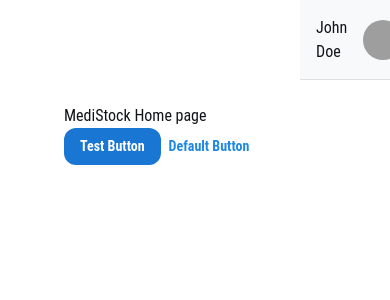
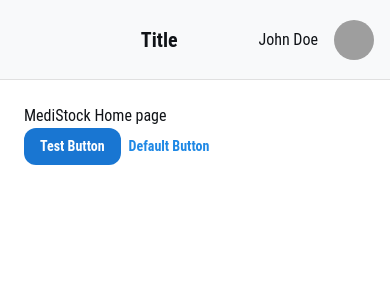
Before and after one commit to Bayrjavkhlan/medistock-front, a Next.js app: page / in a window 390 px wide. Shown: the top 300 px of the page. Built offline with nearby package versions, Linux system fonts and the light colour scheme; grey boxes are pictures that could not be loaded; some icons are missing.

Commit message:
fix: mobile sidebar

```diff
--- a/src/components/layout/AppLayout.tsx
+++ b/src/components/layout/AppLayout.tsx
@@ -14,6 +14,7 @@ export default function AppLayout({ children, role }: Props) {
   const theme = useTheme();
   const isMobile = useMediaQuery(theme.breakpoints.down("sm"));
   const [collapsed, setCollapsed] = useState(false);
+  const [mobileOpen, setMobileOpen] = useState(false);
 
   const sidebarWidth = 300;
   const collapsedWidth = 100;
@@ -21,7 +22,13 @@ export default function AppLayout({ children, role }: Props) {
 
   return (
     <Box sx={{ display: "flex" }}>
-      <SideBar role={role} collapsed={collapsed} setCollapsed={setCollapsed} />
+      <SideBar
+        role={role}
+        collapsed={collapsed}
+        setCollapsed={setCollapsed}
+        mobileOpen={mobileOpen}
+        setMobileOpen={setMobileOpen}
+      />
 
       <Box
         sx={{
@@ -37,10 +44,12 @@ export default function AppLayout({ children, role }: Props) {
           minHeight: "100vh",
         }}
       >
-        {/* Fixed Header */}
-        <Header collapsed={collapsed} />
-
-        {/* Page Content */}
+        <Header
+          collapsed={collapsed}
+          setCollapsed={setCollapsed}
+          isMobileOpen={mobileOpen}
+          setMobileOpen={setMobileOpen}
+        />
         <Box sx={{ p: 3 }}>{children}</Box>
       </Box>
     </Box>
--- a/src/components/layout/Header.tsx
+++ b/src/components/layout/Header.tsx
@@ -3,19 +3,26 @@ import {
   AppBar,
   Toolbar,
   Typography,
+  IconButton,
   Box,
   Avatar,
   useTheme,
 } from "@mui/material";
+import MenuIcon from "@mui/icons-material/Menu";
 
 type HeaderProps = {
   collapsed: boolean;
+  isMobileOpen: boolean;
+  setCollapsed?: (val: boolean) => void;
+  setMobileOpen?: (val: boolean) => void;
 };
 
-export default function Header({ collapsed }: HeaderProps) {
+export default function Header({
+  collapsed,
+  isMobileOpen,
+  setMobileOpen,
+}: HeaderProps) {
   const theme = useTheme();
-
-  // Sidebar widths should match your sidebar config
   const sidebarWidth = collapsed ? 100 : 300;
 
   return (
@@ -24,8 +31,8 @@ export default function Header({ collapsed }: HeaderProps) {
       color="inherit"
       elevation={0}
       sx={{
-        left: `${sidebarWidth}px`,
-        width: `calc(100% - ${sidebarWidth}px)`,
+        left: { xs: 0, sm: `${sidebarWidth}px` },
+        width: { xs: "100%", sm: `calc(100% - ${sidebarWidth}px)` },
         backgroundColor: theme.palette.background.paper,
         borderBottom: `1px solid ${theme.palette.divider}`,
         transition: "all 0.3s ease",
@@ -41,12 +48,23 @@ export default function Header({ collapsed }: HeaderProps) {
           minHeight: "80px !important",
         }}
       >
-        {/* Page Title */}
+        <IconButton
+          color="inherit"
+          edge="start"
+          onClick={() => setMobileOpen && setMobileOpen(!isMobileOpen)}
+          sx={{ mr: 2, display: { sm: "none" } }}
+        >
+          <MenuIcon
+            sx={{
+              fontSize: "32px",
+            }}
+          />
+        </IconButton>
+
         <Typography variant="h6" noWrap sx={{ fontWeight: 600 }}>
-          Dashboard
+          Title
         </Typography>
 
-        {/* Profile Section */}
         <Box sx={{ display: "flex", alignItems: "center", gap: 2 }}>
           <Typography variant="body1">John Doe</Typography>
           <Avatar alt="John Doe" src="/dummy-profile.jpg" />
--- a/src/components/layout/SideBar.tsx
+++ b/src/components/layout/SideBar.tsx
@@ -1,6 +1,6 @@
 "use client";
 
-import React, { useState } from "react";
+import React from "react";
 import {
   Drawer,
   List,
@@ -13,26 +13,31 @@ import {
   Tooltip,
   Typography,
 } from "@mui/material";
-import MenuIcon from "@mui/icons-material/Menu";
+import { useTheme } from "@mui/material/styles";
 import HomeIcon from "@mui/icons-material/Home";
 import ShoppingCartIcon from "@mui/icons-material/ShoppingCart";
 import GroupIcon from "@mui/icons-material/Group";
-import { useTheme } from "@mui/material/styles";
-import { sidebarItems } from "../../../dummydata";
 import ChevronLeftIcon from "@mui/icons-material/ChevronLeft";
 import ChevronRightIcon from "@mui/icons-material/ChevronRight";
+import { sidebarItems } from "../../../dummydata";
 
 type Props = {
   role: "admin" | "storeOwner" | "user";
   collapsed: boolean;
   setCollapsed: React.Dispatch<React.SetStateAction<boolean>>;
+  mobileOpen: boolean;
+  setMobileOpen: React.Dispatch<React.SetStateAction<boolean>>;
 };
 
-export default function SideBar({ role, collapsed, setCollapsed }: Props) {
+export default function SideBar({
+  role,
+  collapsed,
+  setCollapsed,
+  mobileOpen,
+  setMobileOpen,
+}: Props) {
   const theme = useTheme();
   const isMobile = useMediaQuery(theme.breakpoints.down("sm"));
-  const [open, setOpen] = useState(false);
-
   const filteredItems = sidebarItems.filter((item) =>
     item.roles.includes(role)
   );
@@ -44,7 +49,7 @@ export default function SideBar({ role, collapsed, setCollapsed }: Props) {
     Shop: <ShoppingCartIcon />,
   };
 
-  const DesktopSidebar = (
+  const content = (
     <Box
       sx={{
         width: collapsed ? 100 : 300,
@@ -89,7 +94,11 @@ export default function SideBar({ role, collapsed, setCollapsed }: Props) {
             Logo
           </Typography>
         )}
-        {collapsed ? <ChevronRightIcon /> : <ChevronLeftIcon />}
+        {collapsed ? (
+          <ChevronRightIcon sx={{ fontSize: 32 }} />
+        ) : (
+          <ChevronLeftIcon sx={{ fontSize: 32 }} />
+        )}
       </IconButton>
 
       <List
@@ -130,7 +139,6 @@ export default function SideBar({ role, collapsed, setCollapsed }: Props) {
               >
                 {iconsMap[item.text]}
               </ListItemIcon>
-
               {!collapsed && <ListItemText primary={item.text} />}
             </ListItem>
           </Tooltip>
@@ -140,28 +148,24 @@ export default function SideBar({ role, collapsed, setCollapsed }: Props) {
   );
 
   return isMobile ? (
-    <>
-      <IconButton onClick={() => setOpen(true)}>
-        <MenuIcon />
-      </IconButton>
-      <Drawer anchor="left" open={open} onClose={() => setOpen(false)}>
-        <Box sx={{ width: 250 }} role="presentation">
-          <List>
-            {filteredItems.map((item) => (
-              <ListItem
-                key={item.text}
-                component="button"
-                onClick={() => setOpen(false)}
-              >
-                <ListItemIcon>{iconsMap[item.text]}</ListItemIcon>
-                <ListItemText primary={item.text} />
-              </ListItem>
-            ))}
-          </List>
-        </Box>
-      </Drawer>
-    </>
+    <Drawer
+      anchor="left"
+      open={mobileOpen}
+      onClose={() => setMobileOpen(false)}
+      ModalProps={{ keepMounted: true }}
+    >
+      {content}
+    </Drawer>
   ) : (
-    DesktopSidebar
+    <Box
+      sx={{
+        position: "fixed",
+        top: 0,
+        left: 0,
+        height: "100vh",
+      }}
+    >
+      {content}
+    </Box>
   );
 }
```
